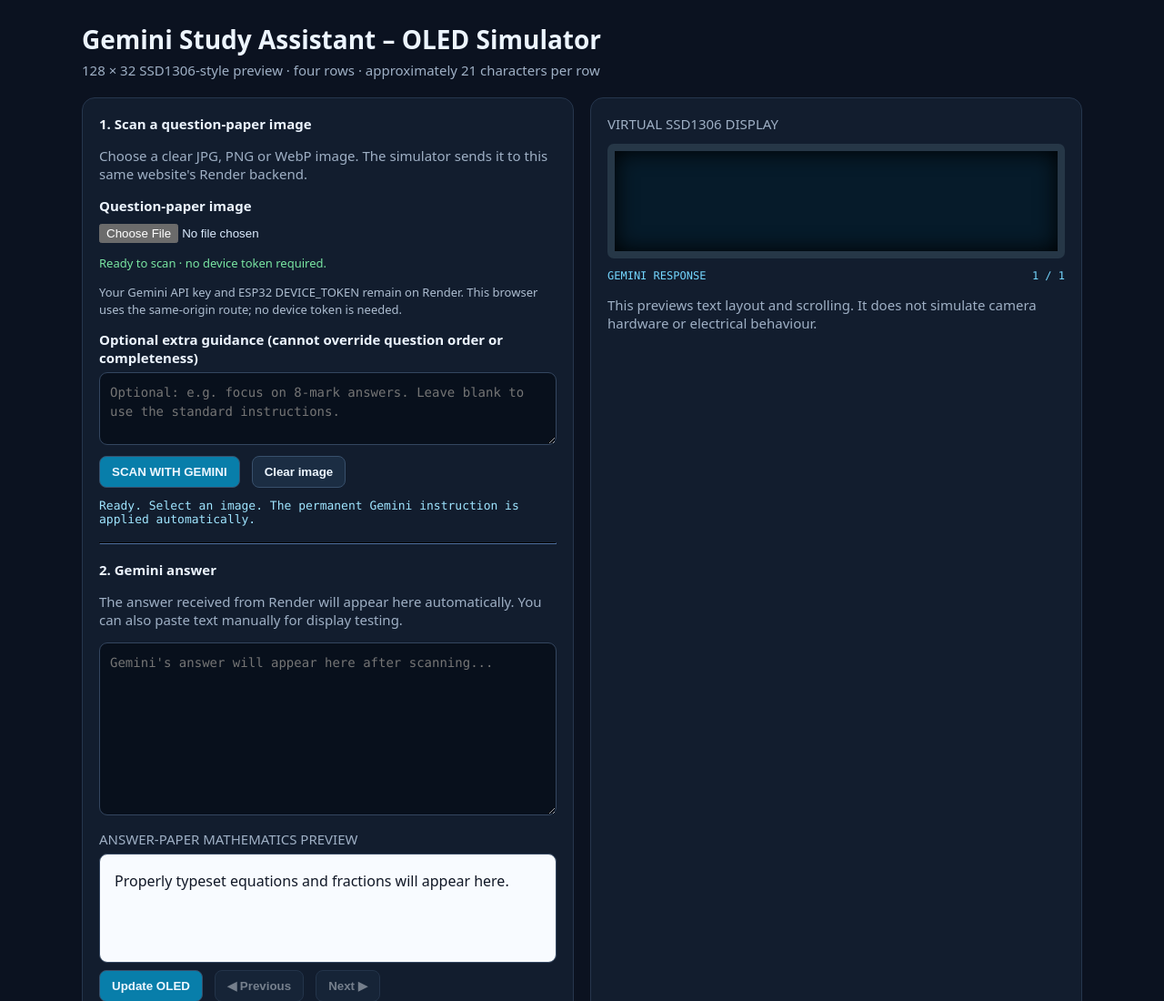
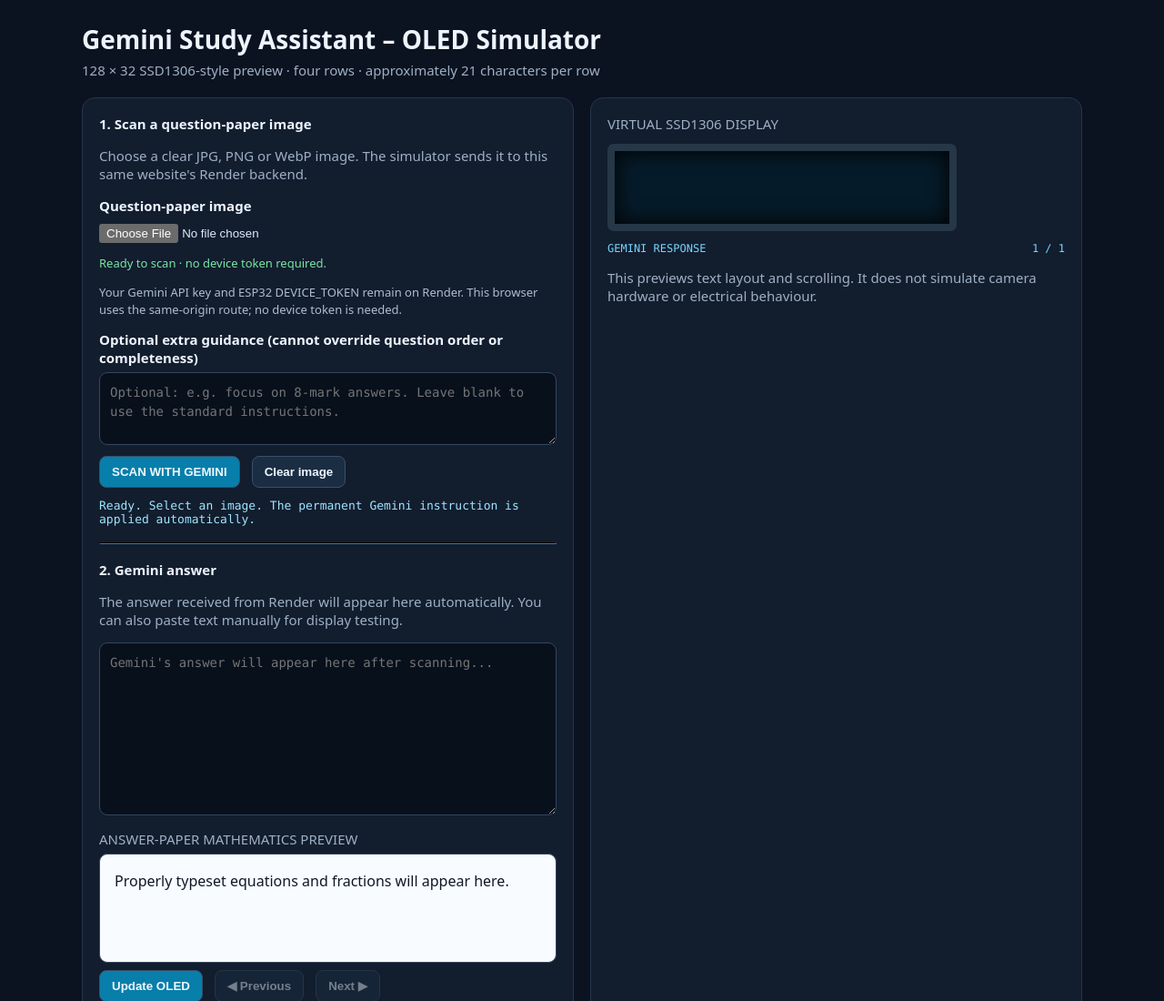
Before and after one commit to ABRAHAM-JOSEPH-CHIRAMMEL/esp32-gemini-assistant, a website: page esp32-gemini-assistant-integrated/public/index.html in a window 1280 px wide. Shown: the top 1100 px of the page at 91% size. Drawn offline with nearby package versions, Linux system fonts and the light colour scheme.

Commit message:
Make OLED simulator match 128x32 ASCII character display and wrap math safely

```diff
--- a/esp32-gemini-assistant-integrated/public/index.html
+++ b/esp32-gemini-assistant-integrated/public/index.html
@@ -20,8 +20,8 @@ button{border:1px solid #38506c;border-radius:8px;background:#1b2d43;color:#eef7
 button.primary{background:#087eaa}button:disabled{opacity:.45;cursor:not-allowed}
 input[type=file]{display:block;width:100%;margin:10px 0;color:#dcecff}
 label{display:block;margin:12px 0 6px;font-weight:600}
-.screen{aspect-ratio:4/1;width:100%;background:#061b2a;border:8px solid #263747;border-radius:7px;padding:5px 8px;display:grid;grid-template-rows:repeat(4,1fr);overflow:hidden;box-shadow:inset 0 0 24px #000}
-.line{font:clamp(10px,1.6vw,16px)/1.15 "Courier New",monospace;color:#e8faff;white-space:pre;overflow:hidden}
+.screen{width:384px;height:96px;max-width:100%;background:#061b2a;border:8px solid #263747;border-radius:7px;padding:0;display:grid;grid-template-rows:repeat(4,24px);overflow:hidden;box-shadow:inset 0 0 24px #000;transform-origin:top left}
+.line{height:24px;font:24px/24px "Courier New",monospace;letter-spacing:0;color:#e8faff;white-space:pre;overflow:hidden}
 .status{display:flex;justify-content:space-between;color:#74d7ff;font:12px Consolas,monospace;margin-top:12px}
 .note{font-size:13px;line-height:1.45;color:#aebed1}
 #message{white-space:pre-wrap;overflow-wrap:anywhere;margin-top:12px;font:13px Consolas,monospace;color:#9fe5ff}
@@ -131,88 +131,56 @@ function replaceLatexFractions(text){
  }
  return out;
 }
-function cleanForOLED(s){
- let t=String(s).replace(/\r/g,'');
+function cleanForOLED(source){
+ let t=String(source??'').replace(/\r/g,'');
  t=t.replace(/^\s{0,3}#{1,6}\s*/gm,'')
+  .replace(/^\s*[-*_]{3,}\s*$/gm,'')
+  .replace(/^\s*\|?\s*:?-{3,}:?\s*(\|\s*:?-{3,}:?\s*)+\|?\s*$/gm,'')
+  .replace(/\|/g,'  ')
   .replace(/\*\*(.*?)\*\*/gs,'$1')
   .replace(/__(.*?)__/gs,'$1')
   .replace(/\*(.*?)\*/gs,'$1')
-  .replace(/`{1,3}/g,'')
-  .replace(/\$\$?/g,'')
+  .replace(/[$]/g,'')
   .replace(/\\\[|\\\]|\\\(|\\\)/g,'');
-
+ t=t.split(String.fromCharCode(96)).join('');
  t=replaceLatexFractions(t);
- // Repair Greek-symbol names returned as plain words, e.g. beta_phase -> β_phase.
- const greekWords = {
-  alpha:'α', beta:'β', gamma:'γ', delta:'δ', epsilon:'ε',
-  zeta:'ζ', eta:'η', theta:'θ', iota:'ι', kappa:'κ',
-  lambda:'λ', mu:'μ', nu:'ν', xi:'ξ', omicron:'ο',
-  pi:'π', rho:'ρ', sigma:'σ', tau:'τ', upsilon:'υ',
-  phi:'φ', chi:'χ', psi:'ψ', omega:'ω',
-  Gamma:'Γ', Delta:'Δ', Theta:'Θ', Lambda:'Λ',
-  Xi:'Ξ', Pi:'Π', Sigma:'Σ', Phi:'Φ', Psi:'Ψ', Omega:'Ω'
- };
- for (const [word,symbol] of Object.entries(greekWords)) {
-  const re = new RegExp('\\\\\\\\'+word+'\\\\\\\\b','g');
-  t=t.replace(re,symbol);
-  const plain = new RegExp('\\\\b'+word+'(?=_|\\\\b)','g');
-  t=t.replace(plain,symbol);
- }
- const map=[
-  [/\\vec\s*\{([^{}]*)\}/g,'$1⃗'],
-  [/\\hat\s*\{([^{}]*)\}/g,'$1 hat'],
-  [/\\bar\s*\{([^{}]*)\}/g,'$1 bar'],
-  [/\\overline\s*\{([^{}]*)\}/g,'$1 bar'],
-  [/\\underline\s*\{([^{}]*)\}/g,'$1'],
-  [/\\sqrt\s*\{([^{}]*)\}/g,'√($1)'],
-  [/\\int\b/g,'∫'], [/\\iint\b/g,'∬'],
-  [/\\iiint\b/g,'∭'], [/\\oint\b/g,'∮'],
-  [/\\sum\b/g,'∑'], [/\\prod\b/g,'∏'],
-  [/\\nabla\b/g,'∇'], [/\\partial\b/g,'∂'],
-  [/\\in\b/g,' in '], [/\\notin\b/g,' not in '],
-  [/\\lambda\b/g,'λ'], [/\\psi\b/g,'ψ'],
-  [/\\theta\b/g,'θ'], [/\\phi\b/g,'φ'],
-  [/\\alpha\b/g,'α'], [/\\beta\b/g,'β'],
-  [/\\gamma\b/g,'γ'], [/\\delta\b/g,'δ'],
-  [/\\pi\b/g,'π'], [/\\mu\b/g,'μ'],
-  [/\\sigma\b/g,'σ'], [/\\omega\b/g,'ω'],
-  [/\\Delta\b/g,'Δ'], [/\\epsilon\b/g,'ε'],
-  [/\\cos\b/g,'cos'], [/\\sin\b/g,'sin'],
-  [/\\tan\b/g,'tan'], [/\\log\b/g,'log'],
-  [/\\cdot\b/g,' · '], [/\\times\b/g,' × '],
-  [/\\pm\b/g,' ± '], [/\\leq?\b/g,' ≤ '],
-  [/\\geq?\b/g,' ≥ '], [/\\neq\b/g,' ≠ '],
-  [/\\approx\b/g,' ≈ '],
-  [/\\infty\b/g,'∞'], [/\\circ\b/g,'°'],
-  [/\\left\b|\\right\b/g,''],
-  [/\\quad\b|\\qquad\b/g,' '],
-  [/\\mathrm\s*\{([^{}]*)\}/g,'$1'],
-  [/\\text\s*\{([^{}]*)\}/g,'$1'],
-  [/\\mathbf\s*\{([^{}]*)\}/g,'$1'],
-  [/\\,|\\;|\\!/g,' ']
+ const commands=[
+  [/\\(?:mathrm|text|mathbf|mathit|operatorname)\s*\{([^{}]*)\}/g,'$1'],
+  [/\\sqrt\s*\{([^{}]*)\}/g,'sqrt($1)'],
+  [/\\(?:vec|hat|bar|overline|underline)\s*\{([^{}]*)\}/g,'$1'],
+  [/\\alpha/g,'alpha'],[/\\beta/g,'beta'],[/\\gamma/g,'gamma'],[/\\delta/g,'delta'],
+  [/\\epsilon/g,'epsilon'],[/\\theta/g,'theta'],[/\\lambda/g,'lambda'],[/\\mu/g,'mu'],
+  [/\\pi/g,'pi'],[/\\rho/g,'rho'],[/\\sigma/g,'sigma'],[/\\phi/g,'phi'],[/\\psi/g,'psi'],[/\\omega/g,'omega'],
+  [/\\Delta/g,'Delta'],[/\\Gamma/g,'Gamma'],[/\\Omega/g,'Omega'],
+  [/\\iint/g,'double integral'],[/\\iiint/g,'triple integral'],[/\\oint/g,'contour integral'],[/\\int/g,'integral'],
+  [/\\sum/g,'sum'],[/\\prod/g,'product'],[/\\partial/g,'d'],[/\\nabla/g,'grad'],[/\\infty/g,'infinity'],
+  [/\\cdot/g,' * '],[/\\times/g,' x '],[/\\pm/g,' +/- '],
+  [/\\leq?/g,' <= '],[/\\geq?/g,' >= '],[/\\neq/g,' != '],[/\\approx/g,' ~= '],
+  [/\\sin/g,'sin'],[/\\cos/g,'cos'],[/\\tan/g,'tan'],[/\\log/g,'log'],
+  [/\\left|\\right/g,''],[/\\(?:quad|qquad)/g,' '],[/\\,/g,' '],[/\\;/g,' '],[/\\!/g,'']
  ];
- for(const [pattern,replacement] of map)t=t.replace(pattern,replacement);
- t=t.replace(/\^\s*\{([^{}]*)\}/g,'^($1)')
-  .replace(/_\s*\{([^{}]*)\}/g,'_$1')
-  .replace(/[{}]/g,'')
-  .replace(/\\[a-zA-Z]+/g,'')
-  .replace(/[ \t]+/g,' ')
-  .replace(/ *\n */g,'\n')
-  .replace(/^\s*[-*+]\s+/gm,'- ')
-  .trim();
+ for(const [re,value] of commands)t=t.replace(re,value);
+ const symbols={'α':'alpha','β':'beta','γ':'gamma','δ':'delta','ε':'epsilon','θ':'theta','λ':'lambda','μ':'mu','π':'pi','ρ':'rho','σ':'sigma','φ':'phi','ψ':'psi','ω':'omega','Δ':'Delta','Γ':'Gamma','Ω':'Omega','Σ':'Sigma','Φ':'Phi','Ψ':'Psi','√':'sqrt','∫':'integral','∬':'double integral','∭':'triple integral','∮':'contour integral','∑':'sum','∏':'product','∂':'d','∇':'grad','∞':'infinity','×':'x','·':'*','÷':'/','±':'+/-','≤':'<=','≥':'>=','≠':'!=','≈':'~=','→':'->','←':'<-','↔':'<->','°':' deg ','²':'^2','³':'^3','₀':'0','₁':'1','₂':'2','₃':'3','—':'-','–':'-','“':'"','”':'"','’':"'",'′':"'",'″':'"','…':'...'};
+ t=Array.from(t,ch=>symbols[ch]??ch).join('');
+ t=t.replace(/\^\s*\{([^{}]*)\}/g,'^($1)').replace(/_\s*\{([^{}]*)\}/g,'_$1')
+  .replace(/[{}]/g,'').replace(/\\[a-zA-Z]+/g,'')
+  .replace(/[^\x20-\x7E\n\t]/g,'').replace(/[ \t]+/g,' ')
+  .replace(/ *\n */g,'\n').replace(/^\s*[-*+]\s+/gm,'- ')
+  .replace(/\n{3,}/g,'\n\n').trim();
  return t;
 }
 function wrap(s){
  s=cleanForOLED(s);
+ const OLED_COLUMNS=21; // 128px / 6px character cell
  let a=[];
  for(let raw of String(s).replace(/\r/g,'').split('\n')){
   if(!raw){a.push('');continue}
   let line='';
   for(let w of raw.split(/\s+/)){
-   while(w.length>21){if(line){a.push(line);line=''}a.push(w.slice(0,21));w=w.slice(21)}
+   while(w.length>OLED_COLUMNS){if(line){a.push(line);line=''}a.push(w.slice(0,OLED_COLUMNS));w=w.slice(OLED_COLUMNS)}
    if(!w)continue;
    let c=line?line+' '+w:w;
-   if(c.length>21){if(line)a.push(line);line=w}else line=c;
+   if(c.length>OLED_COLUMNS){if(line)a.push(line);line=w}else line=c;
   }
   if(line)a.push(line);
  }
```
